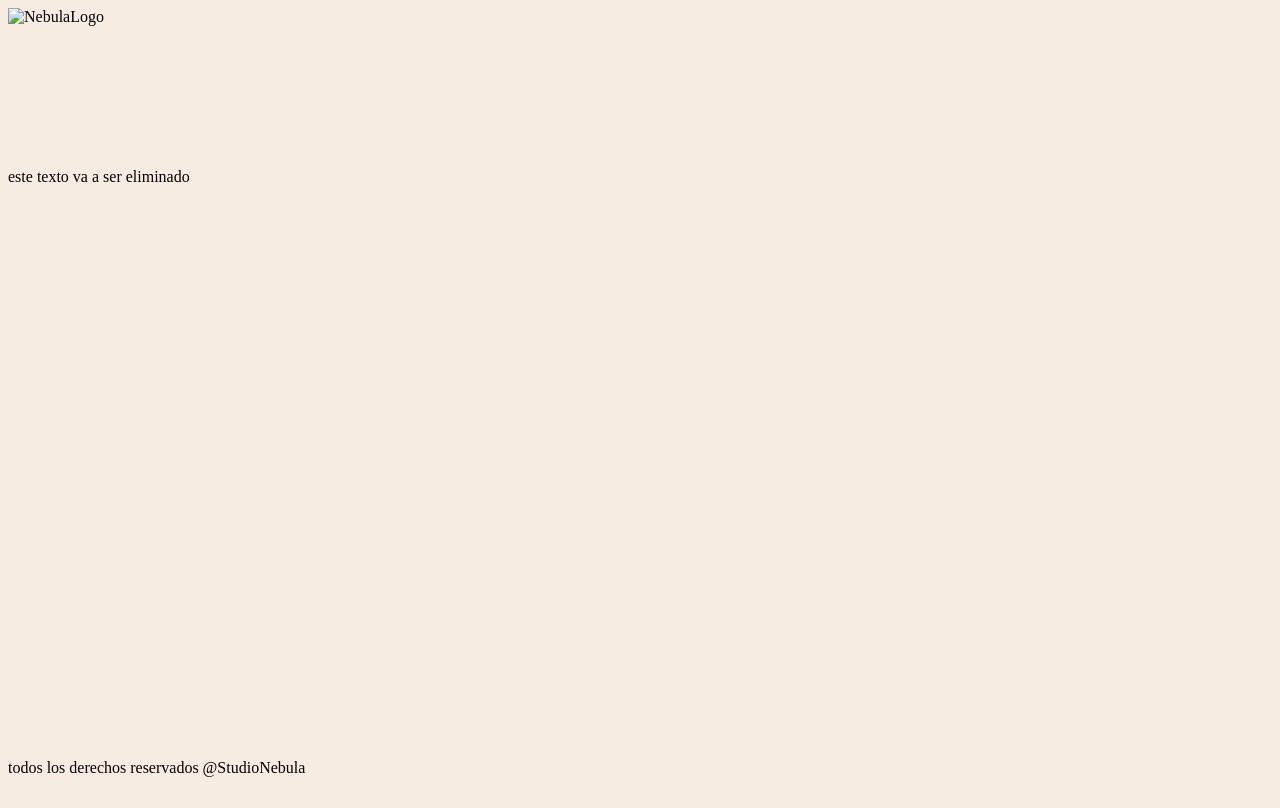
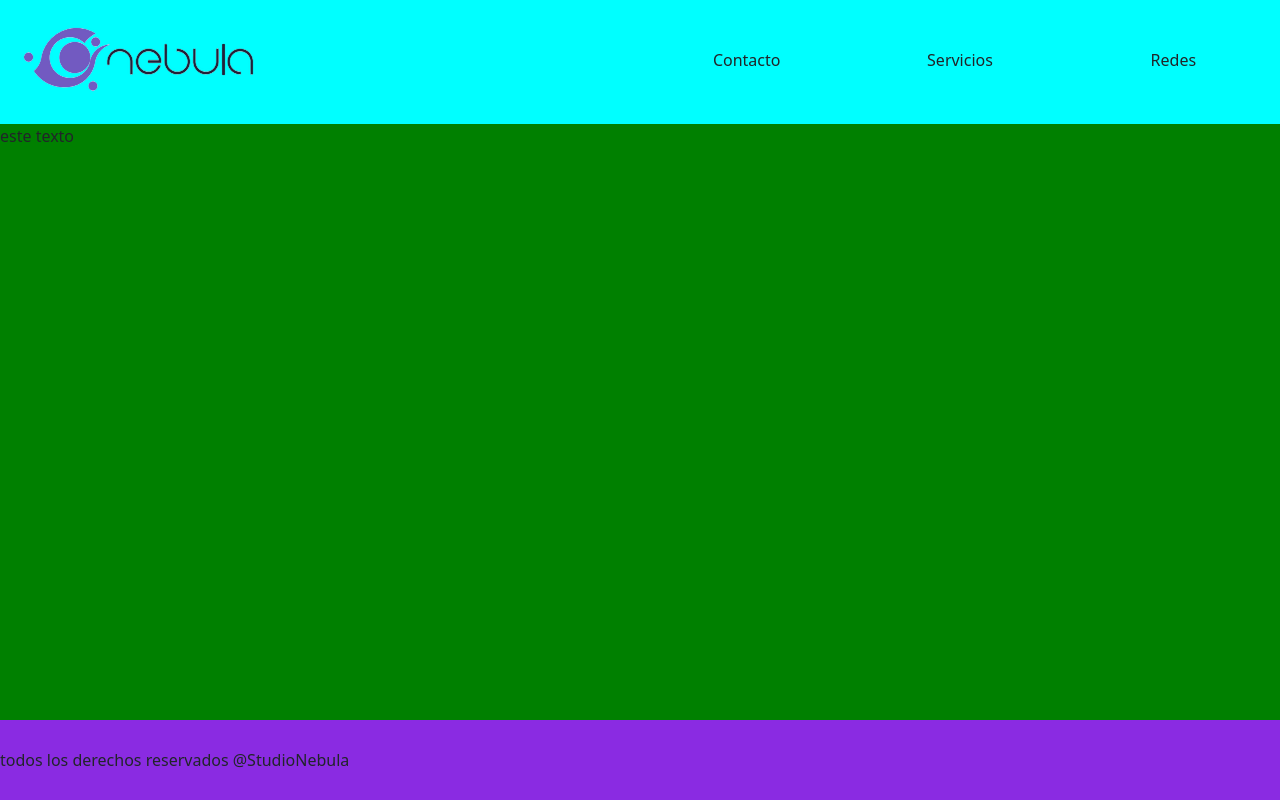
Before and after one commit to MaldonadoSanti/StudioNebula, a website: page index.html in a window 1280 px wide. Drawn offline with nearby package versions, Linux system fonts and the light colour scheme.

Commit message:
Nav construction 0.1

```diff
--- /dev/null
+++ b/FigmaDesign/Drive1.txt
@@ -0,0 +1,5 @@
+Drive de servicios
+https://drive.google.com/drive/folders/1bG875nVOZAeNz6rPiZ5tyx4lHD4XHxiO
+
+Drive de Logo
+https://drive.google.com/drive/folders/1Ak17PPeFltdnC9ok6dFOQH3xUmWJaWXa
--- a/index.html
+++ b/index.html
@@ -3,21 +3,48 @@
 <head>
     <meta charset="UTF-8">
     <meta name="viewport" content="width=device-width, initial-scale=1.0">
-    <title> Hola Mundo </title>
+    <title> Studio Nebula </title>
     <link rel="stylesheet" href="style.css"/>
+    <link href="https://cdn.jsdelivr.net/npm/bootstrap@5.3.3/dist/css/bootstrap.min.css" rel="stylesheet" integrity="sha384-QWTKZyjpPEjISv5WaRU9OFeRpok6YctnYmDr5pNlyT2bRjXh0JMhjY6hW+ALEwIH" crossorigin="anonymous">
 </head>
- <nav class="nav">
-    <img class="nebulaLogo" src="/FigmaDesign/NebulaLogo.png" alt="NebulaLogo">
+<body class="container-fluid">
+
+    <nav class="nav row">
+        <div class="logo col-6">
+               <img class="nebulaLogo mx-3 py-4" src="/FigmaDesign/NebulaLogo.png" alt="NebulaLogo">
 
 
- </nav>
-<body class="body">
+        </div>
+        <div class="bottom_nav text-center py-5 col-2">
+            <a href="#">
+                Contacto
+            </a>
 
-    <div class="text">
-este texto va a ser eliminado
-    </div>
-<footer class="footer">
-    todos los derechos reservados @StudioNebula
-  </footer>
- </body>
+        </div>
+        <div class="bottom_nav text-center  py-5 col-2">
+               <a href="#">
+                Servicios
+               </a>
+
+        </div>
+        <div class="bottom_nav text-center  py-5 col-2">
+             <a href="#">
+                Redes
+             </a>
+        </div>
+
+
+    </nav>
+    <section class="section">
+        <div class="text">
+            este texto
+        </div>
+
+    </section>
+    <footer class="footer">
+        todos los derechos reservados @StudioNebula
+    </footer>
+        <script src="https://cdn.jsdelivr.net/npm/bootstrap@5.3.3/dist/js/bootstrap.bundle.min.js" integrity="sha384-YvpcrYf0tY3lHB60NNkmXc5s9fDVZLESaAA55NDzOxhy9GkcIdslK1eN7N6jIeHz" crossorigin="anonymous"></script>
+
+</body>
 </html>
--- /dev/null
+++ b/package.json
@@ -0,0 +1,5 @@
+{
+  "dependencies": {
+    "bootstrap": "^5.3.3"
+  }
+}
--- a/style.css
+++ b/style.css
@@ -1,6 +1,20 @@
+*{
+    margin: 0px !important;
+    padding:0px !important;
+}
+
+
+
 /* CLASES DEL NAV */
 .nav{
-    height: 20vh;
+    height: 15.5vh;
+    background-color: aqua;
+
+}
+
+body nav div a{
+    text-decoration: none;
+    color: inherit;
 }
 
 
@@ -12,16 +26,14 @@
 
 
 
-/* CLASES DEL BODY */
-.body{
+/* CLASES DEL SECTION */
+.section{
+    height: 74.5vh;
+background-color: green;
+      /* background-color:#F7ECE1; */
+}
 
-      background-color:#F7ECE1;
-    height: 70vh;
-}
-.text{
-    height: 70VH;
 
-}
 
 
 
@@ -41,6 +53,7 @@
 
 /* CLASES DEL FOOTER */
 .footer{
+    background-color: blueviolet;
     align-content: center;
     height: 10vh;
 }
```
Also changed, not shown: FigmaDesign/NebulaLogo.png (added), FigmaDesign/PrototipoDesktop.png (added), FigmaDesign/PrototipoDesktop_Mobile.png (added), FigmaDesign/whatsapp (1).png (added), 3 other files.
